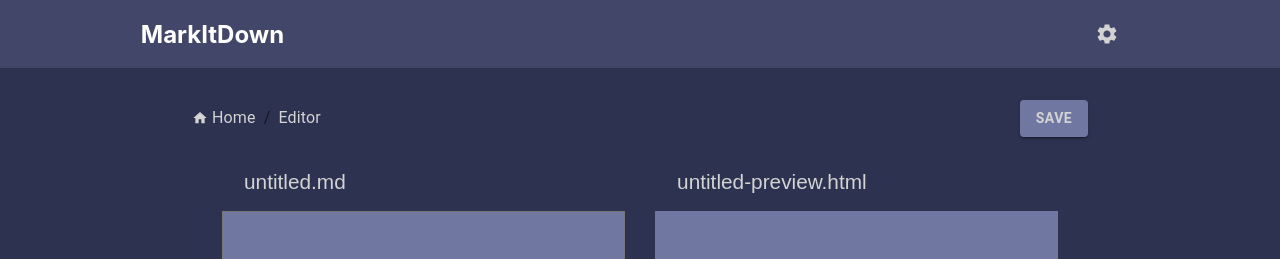
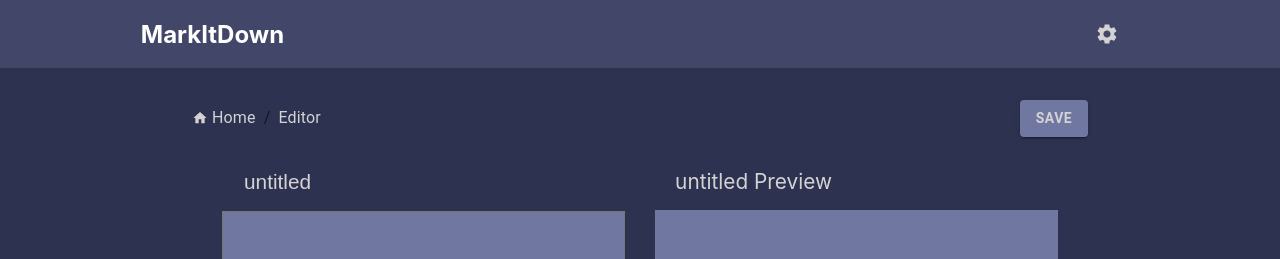
Before and after one commit to pragya-celestial-systems/mark-it-down, a React (Create React App) app: page /editor in a window 1280 px wide. Shown: the top 259 px of the page. Built offline with nearby package versions, Linux system fonts and the light colour scheme.

Commit message:
Feat & update : Save file with filename, implement toast for success and error messages

```diff
--- a/package.json
+++ b/package.json
@@ -11,7 +11,8 @@
     "react-dom": "^18.3.1",
     "react-markdown": "^9.0.1",
     "react-router-dom": "^6.28.0",
-    "react-scripts": "5.0.1"
+    "react-scripts": "5.0.1",
+    "react-toastify": "^10.0.6"
   },
   "scripts": {
     "start": "react-scripts start",
--- a/src/App.js
+++ b/src/App.js
@@ -13,7 +13,7 @@
 import { useDatabaseContext } from "./context/DatabaseContext";
 
 function App() {
-  const { setDatabase } = useDatabaseContext();
+  const { database, setDatabase } = useDatabaseContext();
 
   useEffect(() => {
     async function initializeDB() {
--- a/src/components/FilesList.jsx
+++ b/src/components/FilesList.jsx
@@ -3,6 +3,7 @@
 import styles from "./css/files.list.module.css";
 import TextAreaField from "./TextAreaField";
 import { useTextAreaContext } from "../context/TextAreaContext";
+import { Link } from "react-router-dom";
 
 function FilesList({ listItems }) {
   const { setValue } = useTextAreaContext();
@@ -16,13 +17,26 @@
   return (
     <div id={styles.container}>
       <div id={styles.buttonsContainer}>
-        {listItems &&
-          listItems.length > 0 &&
-          listItems.map((item) => <FileButton key={item.id} fileData={item} />)}
+        {listItems && listItems.length > 0 ? (
+          listItems.map((item) => <FileButton key={item.id} fileData={item} />)
+        ) : (
+          <div className={styles.messageContainer}>
+            <h2>You haven't saved any files yet</h2>
+            <Link id={styles.editorRoute} to="/editor">
+              Create New File
+            </Link>
+          </div>
+        )}
       </div>
       <div id={styles.verticalLine}></div>
       <div id={styles.previewContainer}>
-        <TextAreaField isEditable={false} title="File-0" />
+        {listItems || listItems.length <= 0 ? (
+          <div className={styles.messageContainer}>
+            <h2>No Preview Available.</h2>
+          </div>
+        ) : (
+          <TextAreaField isEditable={false} title="File-0" />
+        )}
       </div>
     </div>
   );
--- a/src/components/TextAreaField.jsx
+++ b/src/components/TextAreaField.jsx
@@ -1,4 +1,4 @@
-import React, { useRef, useState } from "react";
+import React, { useEffect, useRef } from "react";
 import styles from "./css/textarea.field.module.css";
 import { Button } from "@mui/material";
 import DownloadIcon from "@mui/icons-material/Download";
@@ -7,11 +7,15 @@
 import { useToggleContext } from "../context/ToggleContext";
 
 function TextAreaField({ isEditable, title, onClick }) {
-  const fileTitle = `untitled${isEditable ? ".md" : "-preview.html"}`;
   const codeAreaRef = useRef();
-  const { value, setValue } = useTextAreaContext();
-  const [fileName, setFileName] = useState(title ? title : fileTitle);
+  const { value, setValue, fileName, setFileName } = useTextAreaContext();
   const { toggleDownload } = useToggleContext();
+
+  useEffect(() => {
+    if (title) {
+      setFileName(title);
+    }
+  }, []);
 
   function handleEditFileName(e) {
     setFileName(e.target.value);
@@ -20,12 +24,16 @@
   return (
     <div id={styles.textAreaContainer}>
       <div className={styles.box}>
-        <input
-          type="text"
-          value={fileName}
-          onChange={handleEditFileName}
-          id={styles.fileName}
-        />
+        {isEditable ? (
+          <input
+            type="text"
+            value={fileName}
+            onChange={handleEditFileName}
+            className={styles.fileName}
+          />
+        ) : (
+          <p className={styles.fileName}>{fileName} Preview</p>
+        )}
         {toggleDownload && (
           <Button
             style={{ background: "#7077a1" }}
--- a/src/components/css/files.list.module.css
+++ b/src/components/css/files.list.module.css
@@ -27,3 +27,15 @@
   width: 45%;
   height: 100%;
 }
+
+.messageContainer {
+  height: 60vh;
+  display: flex;
+  align-items: center;
+  justify-content: center;
+  flex-direction: column;
+}
+
+#editorRoute {
+  color: lightgrey;
+}
--- a/src/components/css/textarea.field.module.css
+++ b/src/components/css/textarea.field.module.css
@@ -35,7 +35,8 @@
   width: 100%;
 }
 
-#fileName {
+.fileName {
+  margin: 0;
   background: transparent;
   color: lightgrey;
   font-size: 1.3rem;
--- a/src/context/TextAreaContext.jsx
+++ b/src/context/TextAreaContext.jsx
@@ -4,9 +4,12 @@
 
 export function TextAreaContextProvider({ children }) {
   const [value, setValue] = useState("");
+  const [fileName, setFileName] = useState("untitled");
 
   return (
-    <textAreaContext.Provider value={{ value, setValue }}>
+    <textAreaContext.Provider
+      value={{ value, setValue, fileName, setFileName }}
+    >
       {children}
     </textAreaContext.Provider>
   );
--- a/src/database/indexedDB.js
+++ b/src/database/indexedDB.js
@@ -23,16 +23,9 @@
 export function saveFile(db, fileData) {
   const transaction = db.transaction("files", "readwrite");
   const objectStore = transaction.objectStore("files");
-
-  // const fileData = {
-  //   id: 0,
-  //   readmeFile: "## title - list **bold text** - this is *italic* text.",
-  // };
-
   const addRequest = objectStore.add(fileData, fileData.id);
 
   addRequest.onsuccess = function (event) {
-    // Data added successfully
     console.log(event, "data added successfully.");
   };
 
@@ -40,11 +33,16 @@
 
   getRequest.onsuccess = function (event) {
     let result = event.target.result;
+    console.log(result);
   };
 }
 
 export function getAllFiles(db) {
-  const request = db.transaction("files").objectStore("files").getAll();
+  if (!db) {
+    return;
+  }
+
+  const request = db?.transaction("files").objectStore("files").getAll();
 
   request.onsuccess = () => {
     const students = request.result;
--- a/src/pages/EditorPage.jsx
+++ b/src/pages/EditorPage.jsx
@@ -6,9 +6,11 @@
 import { useTextAreaContext } from "../context/TextAreaContext";
 import { saveFile } from "../database/indexedDB";
 import { useDatabaseContext } from "../context/DatabaseContext";
+import { ToastContainer, toast } from "react-toastify";
+import "react-toastify/dist/ReactToastify.css";
 
 function EditorPage() {
-  const { value } = useTextAreaContext();
+  const { value, setValue, fileName, setFileName } = useTextAreaContext();
   const { database } = useDatabaseContext();
 
   function generateId() {
@@ -20,20 +22,32 @@
   function handleSaveFile() {
     try {
       if (!value) {
-        alert("Can't save empty file.");
+        toast.error("Can't save an empty file.");
+        return;
+      }
+
+      if (!fileName || fileName.includes(" ")) {
+        toast.error("File Name can't include empty space.");
         return;
       }
 
       const fileData = {
         id: generateId(),
         readmeFile: value,
+        fileName,
       };
 
       if (database) {
         saveFile(database, fileData);
       }
+
+      // clear the input fields
+      setFileName("untitled");
+      setValue("");
+      toast.success("File saved successfully");
     } catch (error) {
       console.log(error.message);
+      toast.error("Something went wrong");
     }
   }
 
@@ -66,6 +80,7 @@
           <TextAreaField onClick={handleDownloadFile} isEditable={false} />
         </div>
       </main>
+      <ToastContainer />
     </>
   );
 }
--- a/src/pages/SavedFilesPage.jsx
+++ b/src/pages/SavedFilesPage.jsx
@@ -1,15 +1,19 @@
-import React, { useLayoutEffect, useState } from "react";
+import React, { useEffect, useState } from "react";
 import MUIBreadCrumbs from "../components/MUIBreadCrumbs";
 import styles from "./css/saved.files.module.css";
 import FilesList from "../components/FilesList";
+import { getAllFiles } from "../database/indexedDB";
+import { useDatabaseContext } from "../context/DatabaseContext";
 
 function SavedFilesPage() {
   const [filesData, setFilesData] = useState([]);
+  const { database } = useDatabaseContext();
 
-  useLayoutEffect(() => {
-    const files = JSON.parse(localStorage.getItem("files"));
-    setFilesData(files);
-  }, []);
+  useEffect(() => {
+    if (database) {
+      getAllFiles(database);
+    }
+  }, [database]);
 
   return (
     <div id={styles.container}>
```
Also changed, not shown: 1 other file (tests, documents, lock files or other folders).
